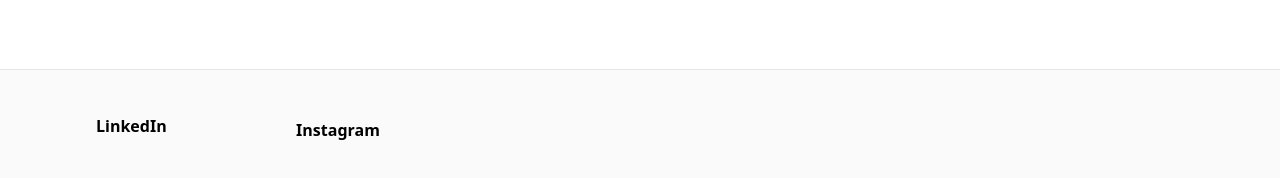
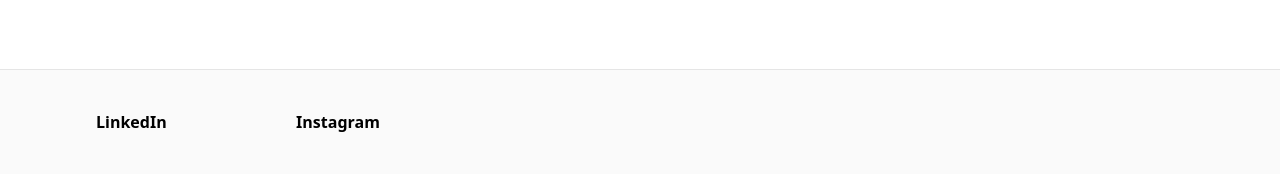
Before and after one commit to adrianzailic/adrianzailic.com, a Next.js app: page / in a window 1280 px wide. Shown: the part 2535-2713 px from the top of the page. Built offline with nearby package versions, Linux system fonts and the light colour scheme.

Commit message:
Fixed desktop footer

```diff
--- a/components/footer.tsx
+++ b/components/footer.tsx
@@ -5,7 +5,7 @@
   return (
     <footer className="bg-neutral-50 border-t border-neutral-200">
       <Container>
-        <div className="py-10 flex flex-col lg:flex-row items-center space-y-2">
+        <div className="py-10 flex flex-col lg:flex-row items-center gap-y-3">
           <div className="flex flex-col lg:flex-row justify-center items-center lg:pl-4 lg:w-1/6">
             <a
               href={`https://www.linkedin.com/in/adrianzailic/`}
```
